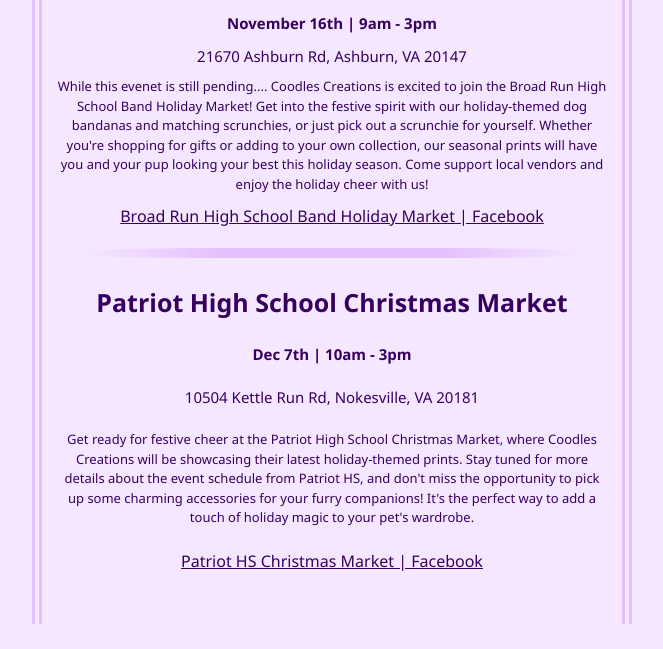
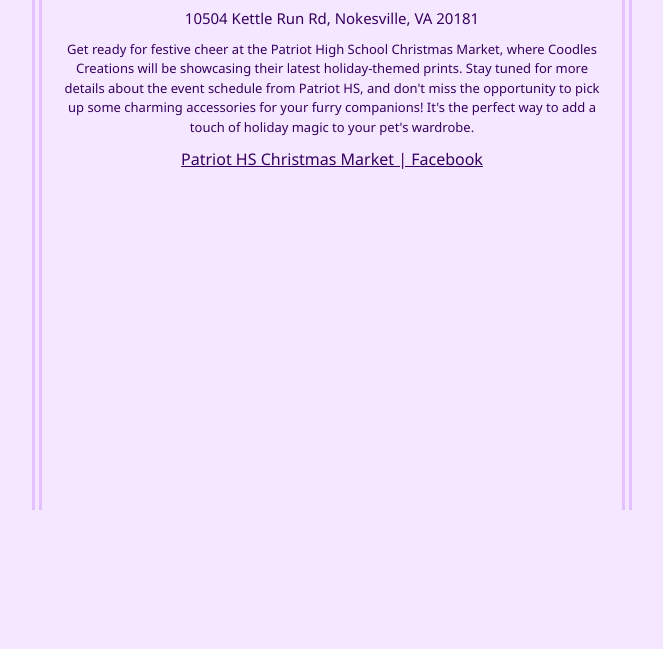
Before and after one commit to tfmcmenemy/coodlesCreationsLandingPAge, a plain HTML site: page events.html in a window 1280 px wide. Shown: the part 408-1057 px from the top of the page, without its empty margins (308-971 px from the left). After the commit the page ends 918 px from the top, so only its background shows below. Drawn offline with Linux system fonts and the light colour scheme.

Commit message:
Cleared out broad run HS event

```diff
--- a/events.html
+++ b/events.html
@@ -80,7 +80,7 @@
             <div class="breakbar"></div> -->
 
 
-            <div class="event">
+            <!-- <div class="event">
                 <div class="title">Broad Run High School Band Holiday Market</div>
                 <div class="date">November 16th | 9am - 3pm</div>
                 <div class="address">21670 Ashburn Rd, Ashburn, VA 20147</div>
@@ -91,7 +91,7 @@
             </div>
 
 
-            <div class="breakbar"></div>
+            <div class="breakbar"></div> -->
 
             <div class="event">
                 <div class="title">Patriot High School Christmas Market</div>
```
